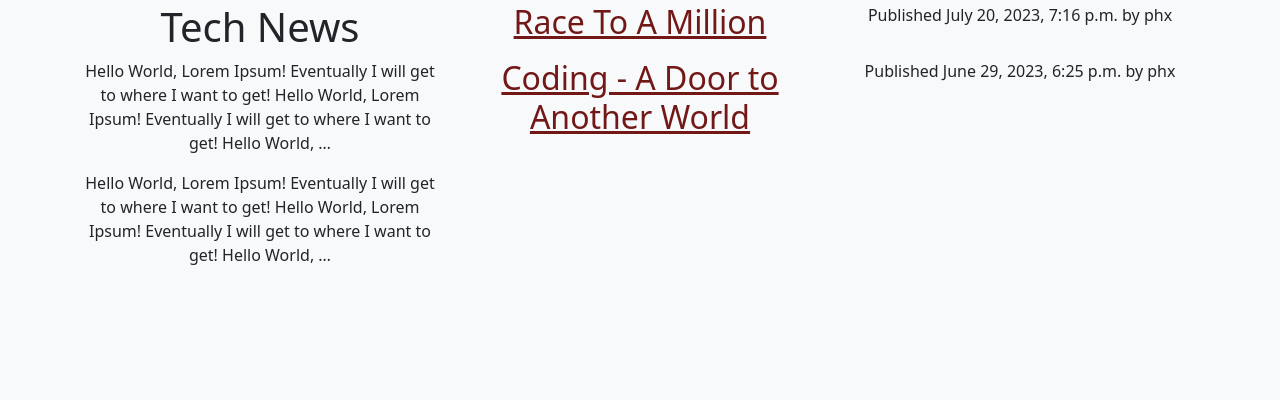
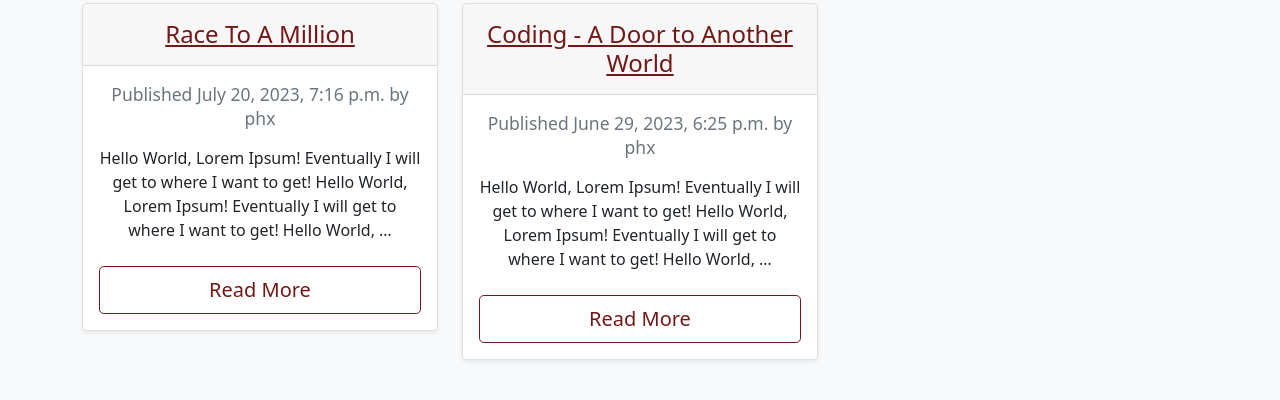
Before and after one commit to Ndhlovu1/tech-news, a Django app: page /blog/ in a window 1280 px wide. Shown: the part 255-655 px from the top of the page. Run offline with Django 4.2, Linux system fonts and the light colour scheme; data comes from the database, SQL or seed files in the repository; some libraries are stand-ins or nearby versions.

Commit message:
Updated Blog Landing Page Design

```diff
--- a/TechNewsProject/blog_app/templates/blog/post/list.html
+++ b/TechNewsProject/blog_app/templates/blog/post/list.html
@@ -2,20 +2,49 @@
 {% block title %} Tech News | Blog {% endblock %}
 
 {% block content %}
-    <h1>Tech News </h1>
+
 
     {% for post in posts %}
-        <h2 class="display-8 fw-normal">
-            <a href="{{ post.get_absolute_url }}" >
-                {{ post.title }}
+
+    <div class="col">
+
+        <div class="card mb-4 rounded-3 shadow-sm">
+            <div class="card-header py-3">
+              <h4 class="my-0 fw-normal">
+                    <a href="{{ post.get_absolute_url }}" >
+                        {{ post.title }}
+                    </a>
+                </h4>
+            </div>
+
+            <div class="card-body">
+                <h5 class="card-title pricing-card-title">
+                    <small class="text-muted fw-light">
+                        Published {{ post.publish }} by {{ post.author }}
+                    </small>
+                </h5>
+                <!-- INFO -->
+              <ul class="list-unstyled mt-3 mb-4">
+
+                <li>
+                    {{ post.body|truncatewords:30|linebreaks }}
+                </li>
+              </ul>
+              <a href="{{ post.get_absolute_url }}" >
+                <button type="button" class="w-100 btn btn-lg btn-outline-primary">  Read More</button>
             </a>
-        </h2>
 
-        <p>
-            Published {{ post.publish }} by {{ post.author }}
-        </p>
+            </div>
+        </div>
+          <!-- SEPERATOR -->
 
-        {{ post.body|truncatewords:30|linebreaks }}
+
+
+    </div>
+
+
+
+
 
     {% endfor %}
     {% endblock %}
```
